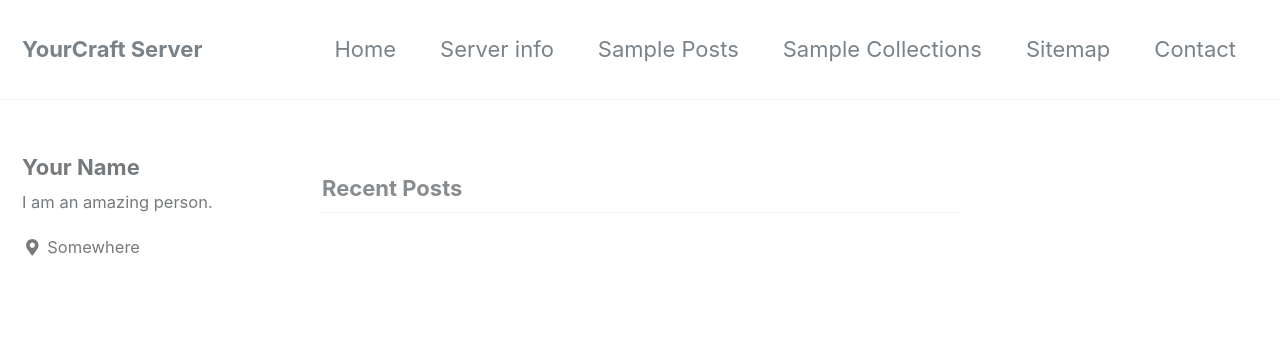
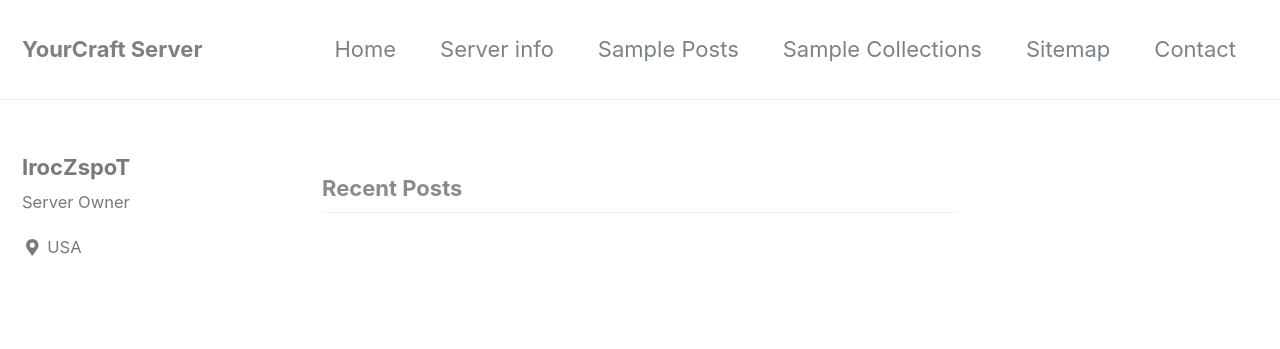
Before and after one commit to sk33lz/yourcraftserver, a Jekyll site: the page built from docs/index.html, in a window 1280 px wide. Shown: the top 349 px of the page. Built offline with Jekyll 4.4.1, drawn with Linux system fonts in a browser that asks for light colours; nearby versions of some CDN libraries; the list of posts is cut into pages by our own code.

Commit message:
Updating pages

```diff
--- a/docs/_config.yml
+++ b/docs/_config.yml
@@ -98,10 +98,10 @@ analytics:
 
 # Site Author
 author:
-  name             : "Your Name"
+  name             : "IrocZspoT"
   avatar           : # path of avatar image, e.g. "/assets/images/bio-photo.jpg"
-  bio              : "I am an amazing person."
-  location         : "Somewhere"
+  bio              : "Server Owner"
+  location         : "USA"
   email            :
   uri              :
   home             : # null (default), "absolute or relative url to link to author home"
```
